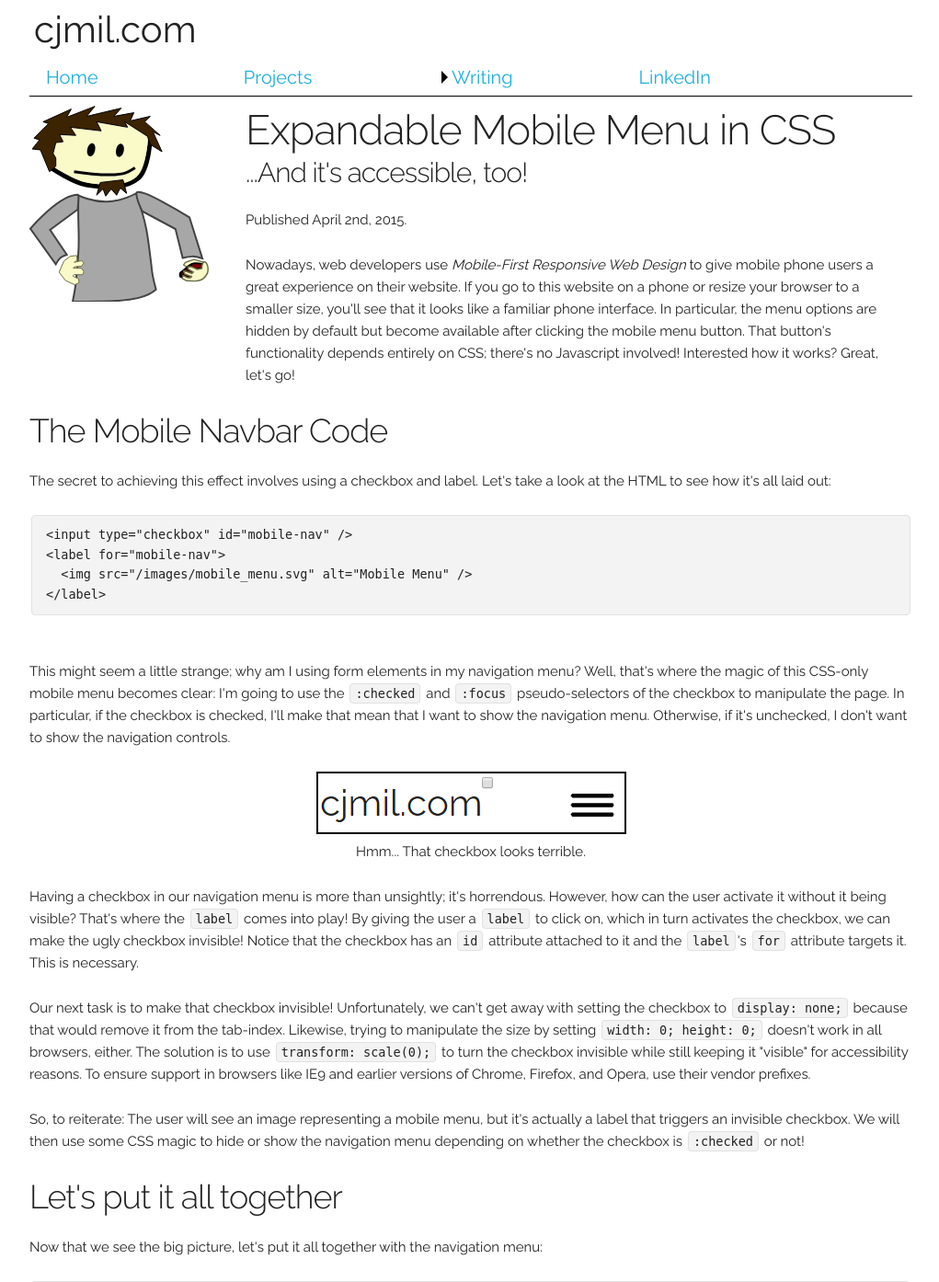
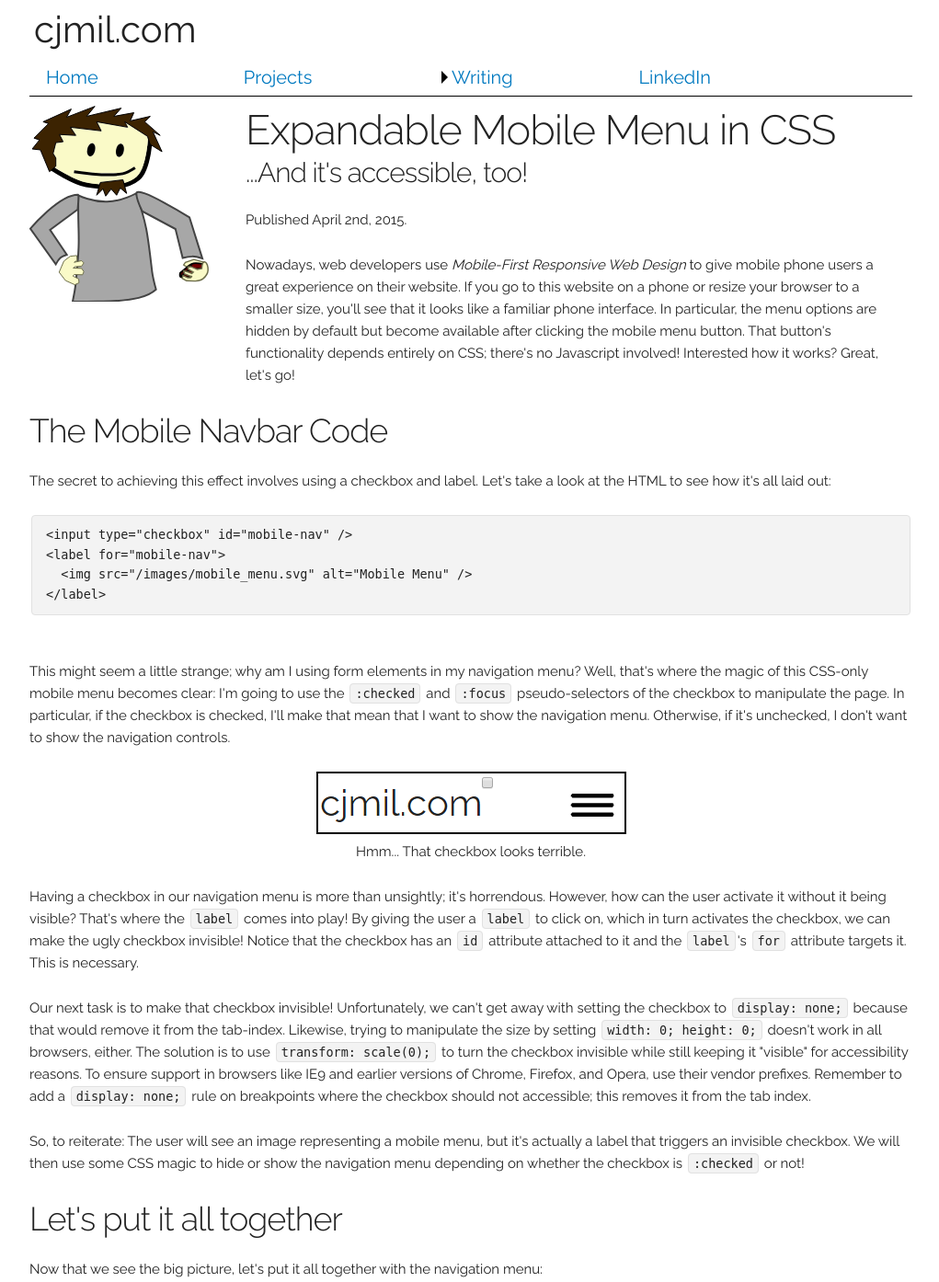
Before and after one commit to colinjmiller/cjmil.com, a PHP site: page /writing/sage/web/mobile-menu.php in a window 1280 px wide. Shown: the top 1394 px of the page at 92% size, without its empty margins (128-1149 px from the left). Run offline with PHP 8.4, Linux system fonts and the light colour scheme; some libraries are stand-ins or nearby versions.

Commit message:
Making site pass Google Accessibility guidelines 100%

```diff
--- a/css/skeleton.scss
+++ b/css/skeleton.scss
@@ -33,9 +33,9 @@
 
 // Colors
   $primary-color: #33C3F0;
-$secondary-color: #bbbbbb;
-   $border-color: #bbbbbb;
-     $link-color: #1EAEDB;
+$secondary-color: #595959;
+   $border-color: #595959;
+     $link-color: #0079C0;
      $font-color: #222222;
      $light-gray: #e1e1e1;
       $dark-gray: #333333;
--- a/css/style-desktop.scss
+++ b/css/style-desktop.scss
@@ -41,6 +41,10 @@
     display: none;
   }
 
+  #mobile-nav {
+    display: none;
+  }
+
   .navbar-item {
     display: block;
     font-size: 20px;
--- a/css/style.css
+++ b/css/style.css
@@ -224,10 +224,10 @@ p {
 /* Links
 –––––––––––––––––––––––––––––––––––––––––––––––––– */
 a {
-  color: #1eaedb; }
+  color: #0079c0; }
 
 a:hover {
-  color: #1b9cc5; }
+  color: #0069a7; }
 
 /* Buttons
 –––––––––––––––––––––––––––––––––––––––––––––––––– */
@@ -239,13 +239,13 @@ input[type="button"] {
   display: inline-block;
   background-color: transparent;
   border-radius: 4px;
-  color: #bbbbbb;
+  color: #595959;
   text-align: center;
   font-size: 11px;
   font-weight: 600;
   text-decoration: none;
   cursor: pointer;
-  border: 1px solid #bbbbbb;
+  border: 1px solid #595959;
   height: 38px;
   line-height: 38px;
   padding: 0 30px;
@@ -264,8 +264,8 @@ button:focus,
 input[type="submit"]:focus,
 input[type="reset"]:focus,
 input[type="button"]:focus {
-  border-color: #a2a2a2;
-  color: #a2a2a2;
+  border-color: #3f3f3f;
+  color: #3f3f3f;
   outline: 0; }
 
 .button.button-primary,
@@ -299,7 +299,7 @@ input[type="text"],
 input[type="password"],
 textarea,
 select {
-  border: 1px solid #bbbbbb;
+  border: 1px solid #595959;
   height: 36px;
   padding: 6px 10px;
   /* The 6px vertically centers text on FF, ignored by Webkit */
@@ -643,7 +643,7 @@ ol {
   .portfolio nav ul li {
     text-align: center; }
 .portfolio section {
-  border: 1px solid #bbbbbb;
+  border: 1px solid #595959;
   margin-bottom: 1rem;
   padding-top: 2rem;
   padding-left: 2rem; }
@@ -695,6 +695,8 @@ ol {
       padding-top: initial; }
     .navbar label {
       display: none; }
+    .navbar #mobile-nav {
+      display: none; }
     .navbar .navbar-item {
       display: block;
       font-size: 20px; }
--- a/languages/en.php
+++ b/languages/en.php
@@ -25,7 +25,7 @@ function t($phrase) {
     # /
 
     'home_hi' => "Hi, I'm Colin Miller.",
-    'home_about_me' => "I'm a software engineer from Seattle, Washington. I graduated from the University of Washington in Spring, 2015, and currently work at Whitepages. In my professional life, I am passionate about front-end technologies and ensuring the best possible user experience. Outside of work, I have a variety of personal projects; check them out <a href='/projects/'>here</a>!",
+    'home_about_me' => "I'm a software engineer from Seattle, Washington. I graduated from the University of Washington in Spring, 2015, and currently work at Whitepages. In my professional life, I am passionate about front-end technologies and ensuring the best possible user experience. Outside of work, I have a <a href='/projects/'>variety of personal projects</a> that keep me busy!",
 
     # Portfolio
 
--- a/writing/sage/web/mobile-menu.php
+++ b/writing/sage/web/mobile-menu.php
@@ -42,7 +42,7 @@
           <figcaption>Hmm... That checkbox looks terrible.</figcaption>
         </figure>
         <p>Having a checkbox in our navigation menu is more than unsightly; it's horrendous. However, how can the user activate it without it being visible? That's where the <code>label</code> comes into play! By giving the user a <code>label</code> to click on, which in turn activates the checkbox, we can make the ugly checkbox invisible! Notice that the checkbox has an <code>id</code> attribute attached to it and the <code>label</code>'s <code>for</code> attribute targets it. This is necessary.</p>
-        <p>Our next task is to make that checkbox invisible! Unfortunately, we can't get away with setting the checkbox to <code>display: none;</code> because that would remove it from the tab-index. Likewise, trying to manipulate the size by setting <code>width: 0; height: 0;</code> doesn't work in all browsers, either. The solution is to use <code>transform: scale(0);</code> to turn the checkbox invisible while still keeping it "visible" for accessibility reasons. To ensure support in browsers like IE9 and earlier versions of Chrome, Firefox, and Opera, use their vendor prefixes.</p>
+        <p>Our next task is to make that checkbox invisible! Unfortunately, we can't get away with setting the checkbox to <code>display: none;</code> because that would remove it from the tab-index. Likewise, trying to manipulate the size by setting <code>width: 0; height: 0;</code> doesn't work in all browsers, either. The solution is to use <code>transform: scale(0);</code> to turn the checkbox invisible while still keeping it "visible" for accessibility reasons. To ensure support in browsers like IE9 and earlier versions of Chrome, Firefox, and Opera, use their vendor prefixes. Remember to add a <code>display: none;</code> rule on breakpoints where the checkbox should not accessible; this removes it from the tab index.</p>
         <p>So, to reiterate: The user will see an image representing a mobile menu, but it's actually a label that triggers an invisible checkbox. We will then use some CSS magic to hide or show the navigation menu depending on whether the checkbox is <code>:checked</code> or not!</code>
       </section>
       <section>
```
